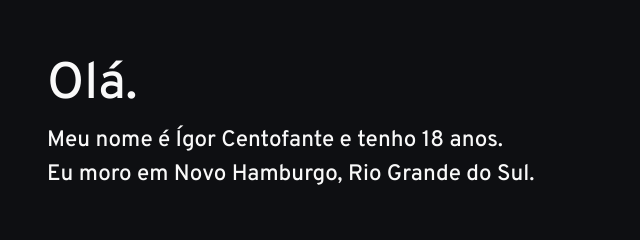
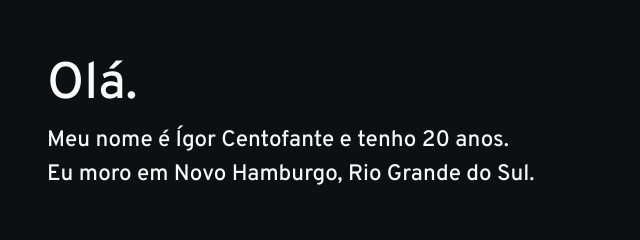
Before and after one commit to IgorCentofante/Portifolio, a plain HTML site: page index.html in a window 1280 px wide. Shown: the part 822-1062 px from the top of the page, 313-953 px from the left. Drawn offline with nearby package versions, Linux system fonts and the light colour scheme; a web font is replaced by a local one.

Commit message:
Update index.html

```diff
--- a/index.html
+++ b/index.html
@@ -66,7 +66,7 @@
   <section class="about-me">
     <div data-aos="fade-left">
       <h1 class="about-title">Olá.</h1>
-      <p class="about-paragraph">Meu nome é Ígor Centofante e tenho 18 anos.</p>
+      <p class="about-paragraph">Meu nome é Ígor Centofante e tenho 20 anos.</p>
       <p class="about-paragraph">Eu moro em Novo Hamburgo, Rio Grande do Sul.</p>
     </div>
 
```
